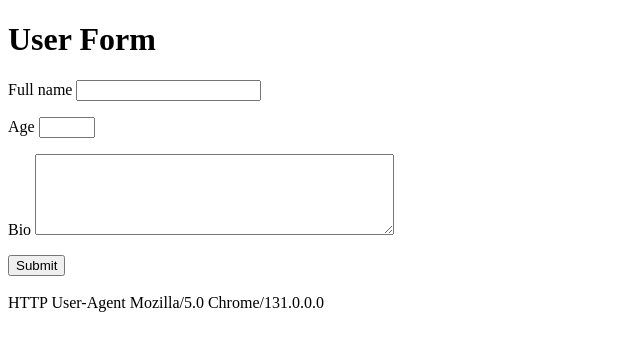
After one commit to MVINFRVME/DjangoCourse, a Django app: page /req/bio/ in a window 1280 px wide. The commit adds this page. Shown: the top 351 px of the page, without its empty margins (0-640 px from the left). Run offline with Django 5.2, Linux system fonts and the light colour scheme.

Commit message:
5.3, 5.4 lessons done. Module 5 done

```diff
--- a/mysite/mysite/settings.py
+++ b/mysite/mysite/settings.py
@@ -50,6 +50,9 @@ MIDDLEWARE = [
     'django.contrib.auth.middleware.AuthenticationMiddleware',
     'django.contrib.messages.middleware.MessageMiddleware',
     'django.middleware.clickjacking.XFrameOptionsMiddleware',
+
+    'requestdataapp.middlewares.set_user_agent_on_request_middleware',
+    'requestdataapp.middlewares.CountRequestsMiddleware',
 ]
 
 ROOT_URLCONF = 'mysite.urls'
--- /dev/null
+++ b/mysite/requestdataapp/middlewares.py
@@ -0,0 +1,35 @@
+from django.http import HttpRequest
+
+
+def set_user_agent_on_request_middleware(get_response):
+
+    print('initial call')
+
+    def middleware(request: HttpRequest):
+        print('before response')
+        request.user_agent = request.META['HTTP_USER_AGENT']
+        response = get_response(request)
+        print('after get response')
+        return response
+
+    return middleware
+
+
+class CountRequestsMiddleware:
+    def __init__(self, get_response):
+        self.get_response = get_response
+        self.requests_count = 0
+        self.responses_count = 0
+        self.exceptions_count = 0
+
+    def __call__(self, request: HttpRequest):
+        self.requests_count += 1
+        print('requests count', self.requests_count)
+        response = self.get_response(request)
+        self.responses_count += 1
+        print('responses count', self.responses_count)
+        return response
+
+    def process_exception(self, request: HttpRequest, exception: Exception):
+        self.exceptions_count += 1
+        print('got', self.exceptions_count, 'exceptions so far')
--- a/mysite/requestdataapp/templates/requestdataapp/base.html
+++ b/mysite/requestdataapp/templates/requestdataapp/base.html
@@ -12,5 +12,10 @@
 {% block body %}
 
 {% endblock %}
+
+<br>
+<div>
+  HTTP User-Agent {{ request.user_agent }}
+</div>
 </body>
 </html>
--- /dev/null
+++ b/mysite/requestdataapp/templates/requestdataapp/user-bio-form.html
@@ -0,0 +1,61 @@
+{% extends 'requestdataapp/base.html' %}
+
+{% block title %}
+  User BIO
+{% endblock %}
+
+{% block body %}
+  <h1>User Form</h1>
+  <div>
+    <form method="post">
+      {% csrf_token %}
+
+      <p>
+        <label for='name-id'>Full name</label>
+        <input id='name-id' name="name" type='text' maxlength="100">
+      </p>
+
+      <p>
+        <label for="age">Age</label>
+        <input id="age" name="age" type="number" min="1" max="99">
+      </p>
+
+      <p>
+        <label for="bio">Bio</label>
+        <textarea name="bio" id="bio" cols="42" rows="5"></textarea>
+      </p>
+
+      <button type='submit'>
+        Submit
+      </button>
+    </form>
+  </div>
+
+  {% if request.POST %}
+    <div>
+      <h2>Previous form data: </h2>
+      <table>
+
+        <tr>
+          <td>Full name:</td>
+          <td>{{ request.POST.name }}</td>
+        </tr>
+
+        <tr>
+          <td>Age:</td>
+          <td>{{ request.POST.age }}</td>
+        </tr>
+
+        <tr>
+          <td>Bio:</td>
+          <td>
+            <p>{{ request.POST.bio|linebreaks }}</p>
+          </td>
+        </tr>
+
+      </table>
+    </div>
+
+  {% endif %}
+
+{% endblock %}
--- a/mysite/requestdataapp/urls.py
+++ b/mysite/requestdataapp/urls.py
@@ -1,9 +1,11 @@
 from django.urls import path
-from .views import process_get_view
+from .views import process_get_view, user_form, handle_file_upload
 
 
 app_name = 'requestdataapp'
 
 urlpatterns = [
     path('get/', process_get_view, name='get-view'),
+    path('bio/', user_form, name='user-form'),
+    path('upload/', handle_file_upload, name='file-upload'),
 ]
--- a/mysite/requestdataapp/views.py
+++ b/mysite/requestdataapp/views.py
@@ -1,3 +1,4 @@
+from django.core.files.storage import FileSystemStorage
 from django.http import HttpRequest, HttpResponse
 from django.shortcuts import render
 
@@ -12,3 +13,16 @@ def process_get_view(request: HttpRequest) -> HttpResponse:
         'result': result,
     }
     return render(request, 'requestdataapp/request-query-params.html', context=context)
+
+
+def user_form(request: HttpRequest) -> HttpResponse:
+    return render(request, 'requestdataapp/user-bio-form.html')
+
+
+def handle_file_upload(request: HttpRequest) -> HttpResponse:
+    if request.method == 'POST' and request.FILES.get('myfile'):
+        myfile = request.FILES['myfile']
+        fs = FileSystemStorage()
+        filename = fs.save(myfile.name, myfile)
+        print('saved file', filename)
+    return render(request, 'requestdataapp/file-upload.html')
--- /dev/null
+++ b/textfile.txt
@@ -0,0 +1 @@
+Hello file!
```
Also changed, not shown: mysite/requestdataapp/templates/requestdataapp/file-upload.html (added, +19 -0 lines).
